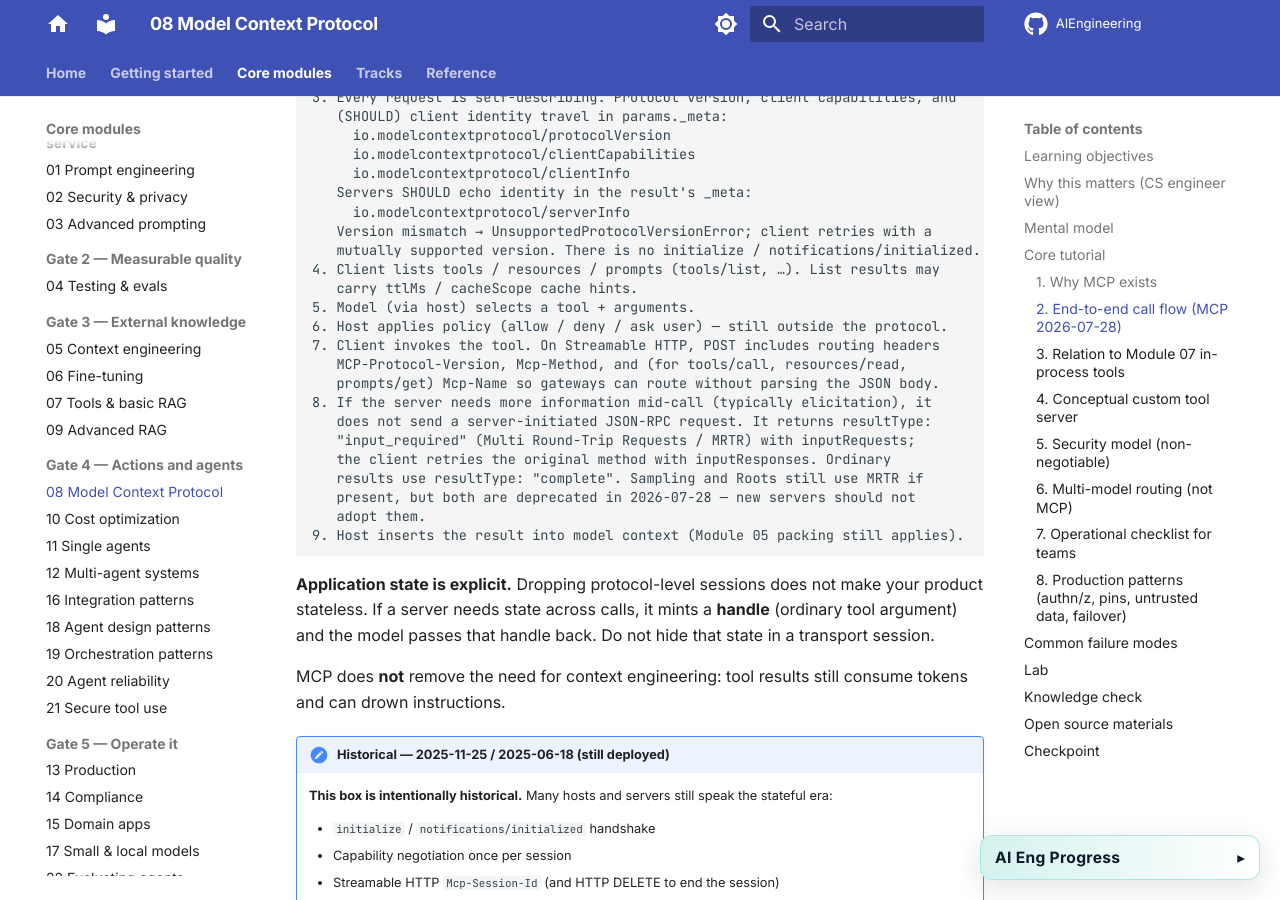
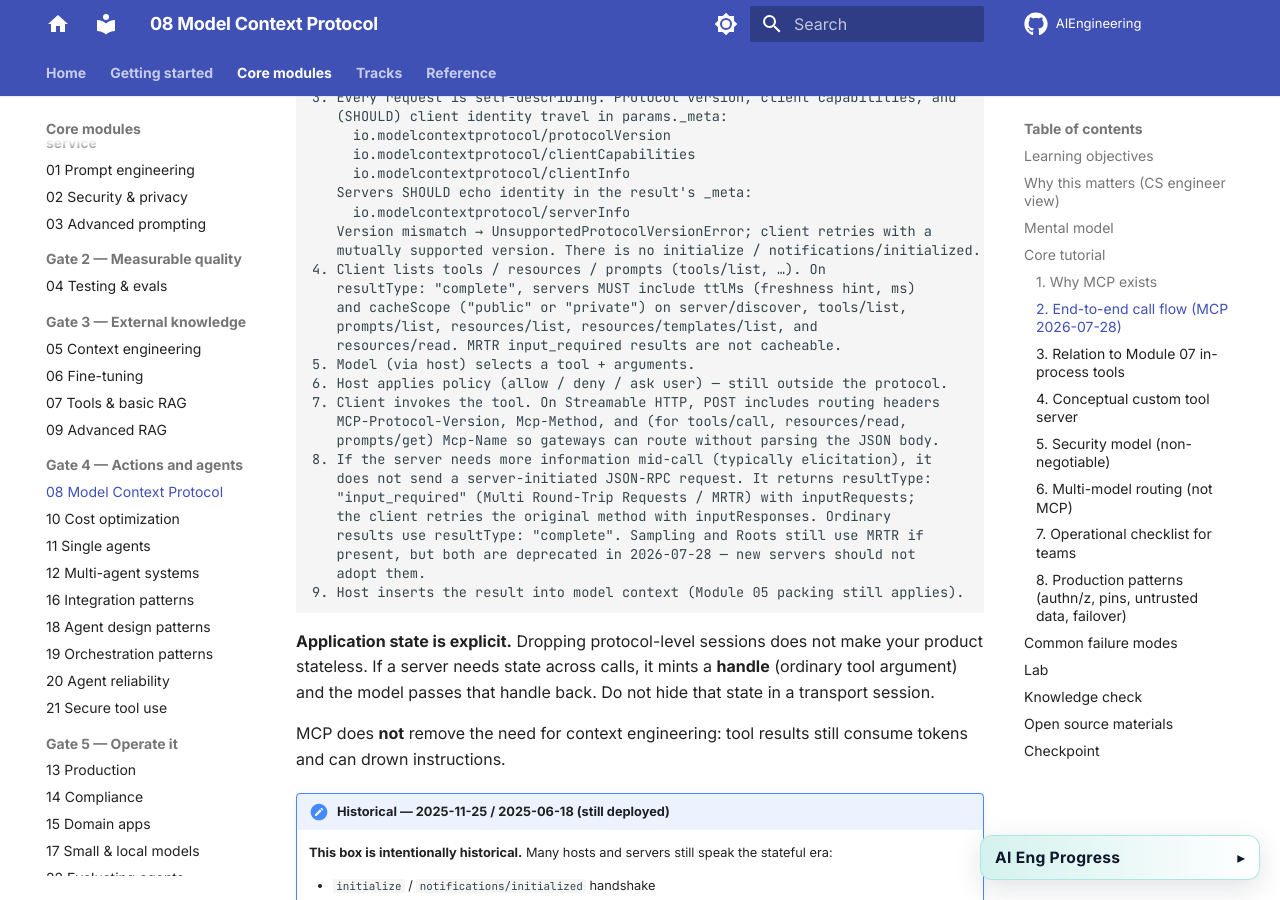
Before and after one commit to sanketn26/AIEngineering, an MkDocs documentation site: the page built from docs/core/08-model-context-protocol.md, in a window 1280 px wide and 900 px high, scrolled down 4475 px. Built offline with MkDocs 1.6.1 and Material for MkDocs 9.7.7, drawn with Linux system fonts in a browser that asks for light colours; comment, search, counter and statistics services are not loaded.

Commit message:
Require MCP cache hints and point resources at 2026-07-28
List/read complete results MUST carry ttlMs and cacheScope; the Module 08
resource row now links the versioned spec.

```diff
--- a/docs/core/08-model-context-protocol.md
+++ b/docs/core/08-model-context-protocol.md
@@ -145,8 +145,11 @@ MCP aims to make the **tool boundary model-agnostic**: swap models or hosts with
      io.modelcontextprotocol/serverInfo
    Version mismatch → UnsupportedProtocolVersionError; client retries with a
    mutually supported version. There is no initialize / notifications/initialized.
-4. Client lists tools / resources / prompts (tools/list, …). List results may
-   carry ttlMs / cacheScope cache hints.
+4. Client lists tools / resources / prompts (tools/list, …). On
+   resultType: "complete", servers MUST include ttlMs (freshness hint, ms)
+   and cacheScope ("public" or "private") on server/discover, tools/list,
+   prompts/list, resources/list, resources/templates/list, and
+   resources/read. MRTR input_required results are not cacheable.
 5. Model (via host) selects a tool + arguments.
 6. Host applies policy (allow / deny / ask user) — still outside the protocol.
 7. Client invokes the tool. On Streamable HTTP, POST includes routing headers
```
Also changed, not shown: docs/reference/resources.md (+1 -1 lines).
